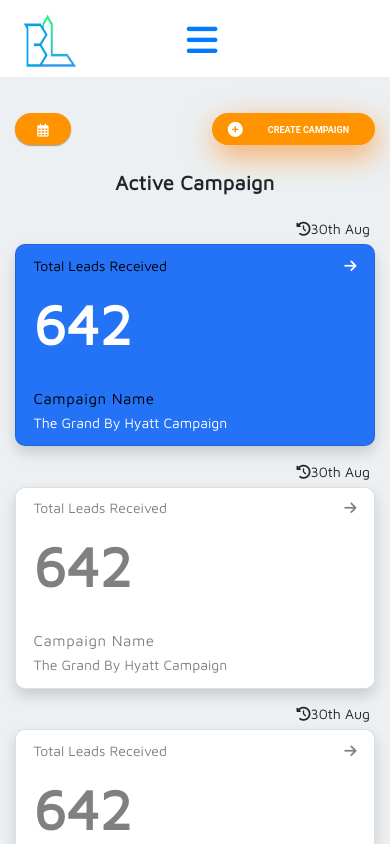
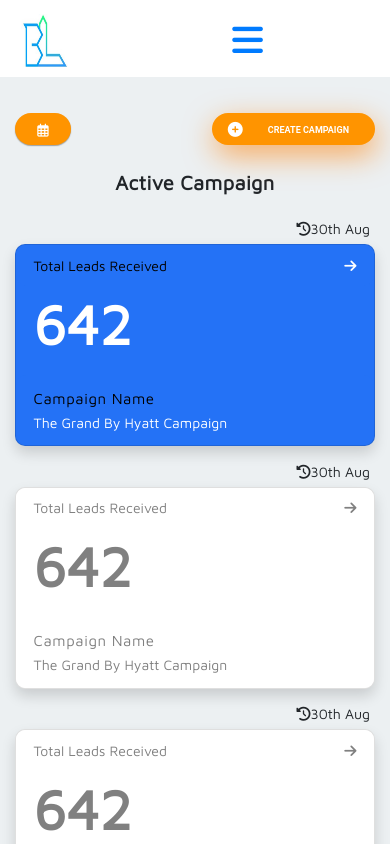
Before and after one commit to shadowfury2010/dashboard-5thfeb-f1, a plain HTML site: page index.html in a window 390 px wide. Shown: the top 844 px of the page. Drawn offline with nearby package versions, Linux system fonts and the light colour scheme.

Commit message:
Add files via upload

```diff
--- a/css/lead-mob.css
+++ b/css/lead-mob.css
@@ -118,7 +118,7 @@
 
 .nav-top .main-logo-m img {
     height: 3.5rem;
-    padding-right: 3.5rem;
+    padding-right: 3.25rem;
 }
 
 .nav-top .open-nav-btn {
--- a/css/mobile.css
+++ b/css/mobile.css
@@ -242,7 +242,7 @@
 }
 
 .nav-top .main-logo-m img {
-    height: 3.5rem;
+    padding-right:3.25rem;
 }
 
 .nav-top .open-nav-btn {
```
